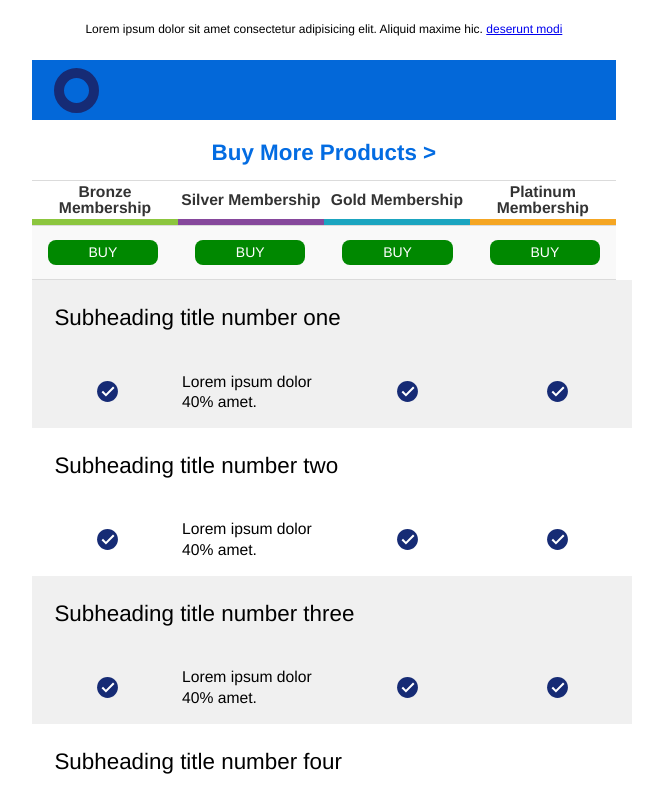
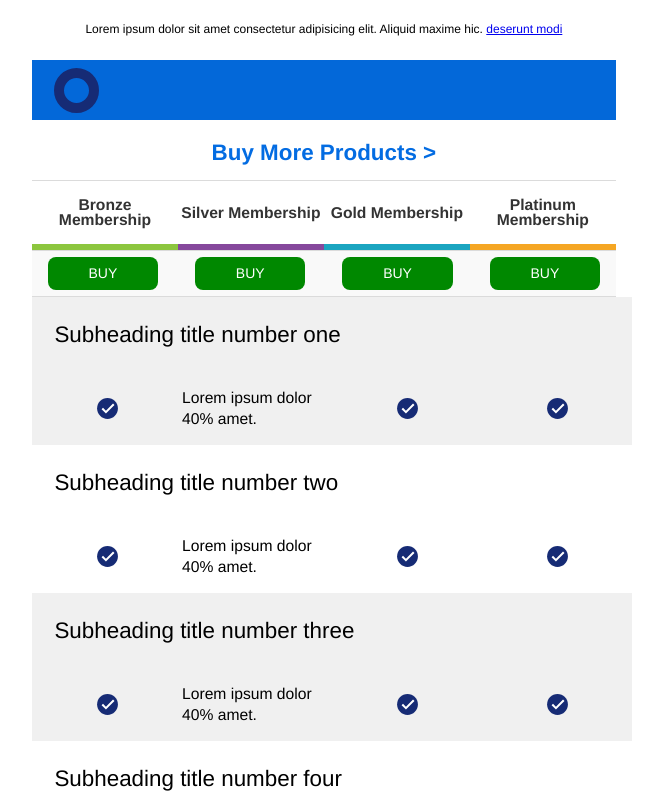
Before and after one commit to FrankDraws/compGrid02, a plain HTML site: page index.html in a window 1280 px wide. Shown: the top 797 px of the page, without its empty margins (308-971 px from the left). Drawn offline with Linux system fonts and the light colour scheme.

Commit message:
Details to topSection

```diff
--- a/app.css
+++ b/app.css
@@ -92,7 +92,7 @@ h3 {
 #header {
   display: flex;
   width: 100%;
-  height: 45px;
+  height: auto;
   /* position: sticky;
   top: 60px; */
   border-top: 1px solid #dbdbdb;
@@ -103,7 +103,7 @@ h3 {
   display: flex;
   justify-content: center;
   align-items: center;
-  width: 100%;
+  width: 25%;
   background-color: #fff;
 }
 
@@ -186,22 +186,18 @@ h3 {
   justify-content: space-between;
   align-items: center;
   width: 100%;
-  height: 55px;
+  height: 47px;
   background-color: #f9f9f9;
   padding: 0 .7em;
   border-top: 1px solid #dbdbdb;
   border-bottom: 1px solid #dbdbdb;
 }
 
-.btn {
-  width: 25%;
-}
-
 button {
   background-color: #008800;
   border: 0;
   border-radius: 8px;
-  height: 25px;
+  height: 33px;
   color: #fff;
   width: 20%;
   cursor: pointer;
```
